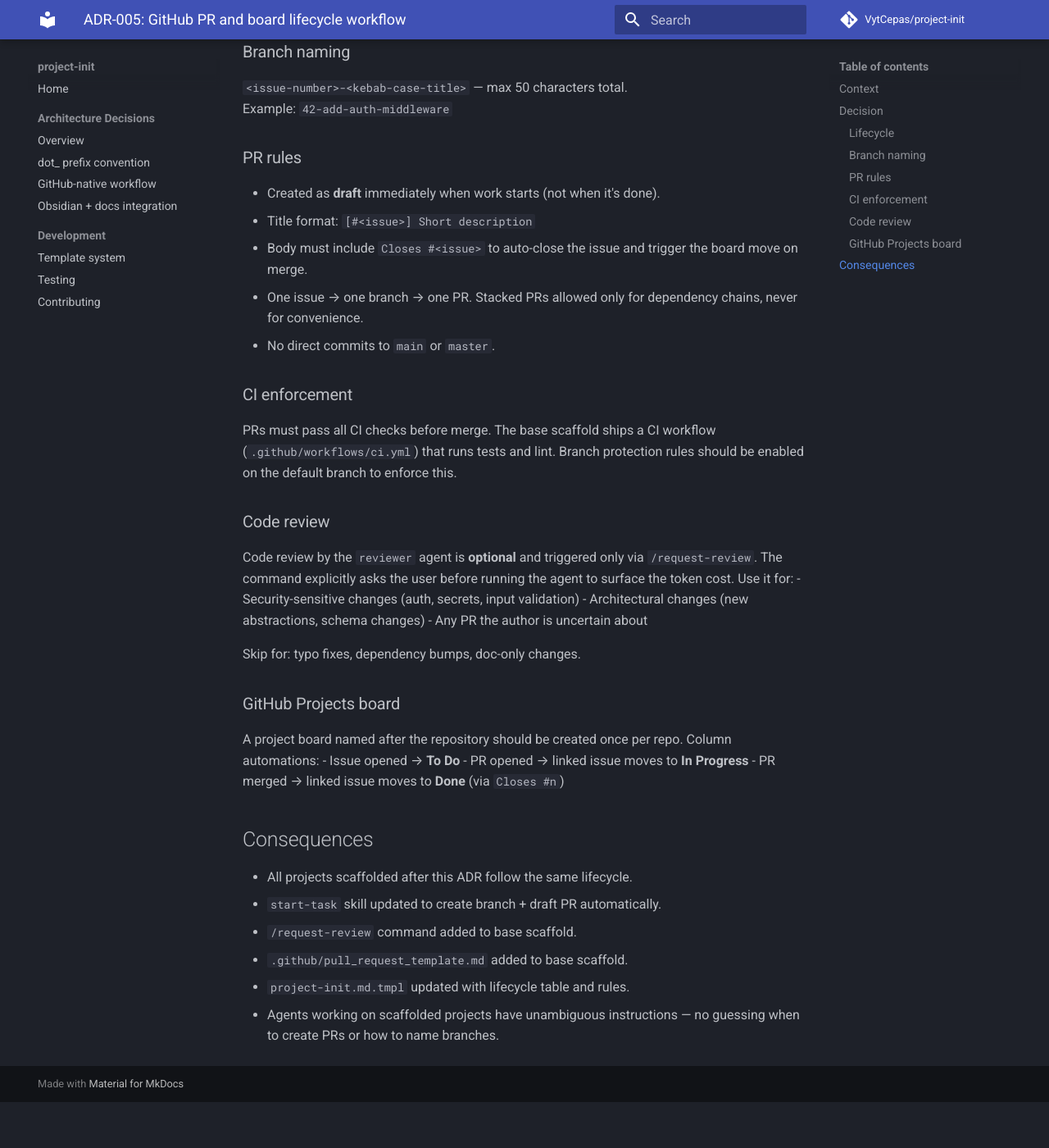
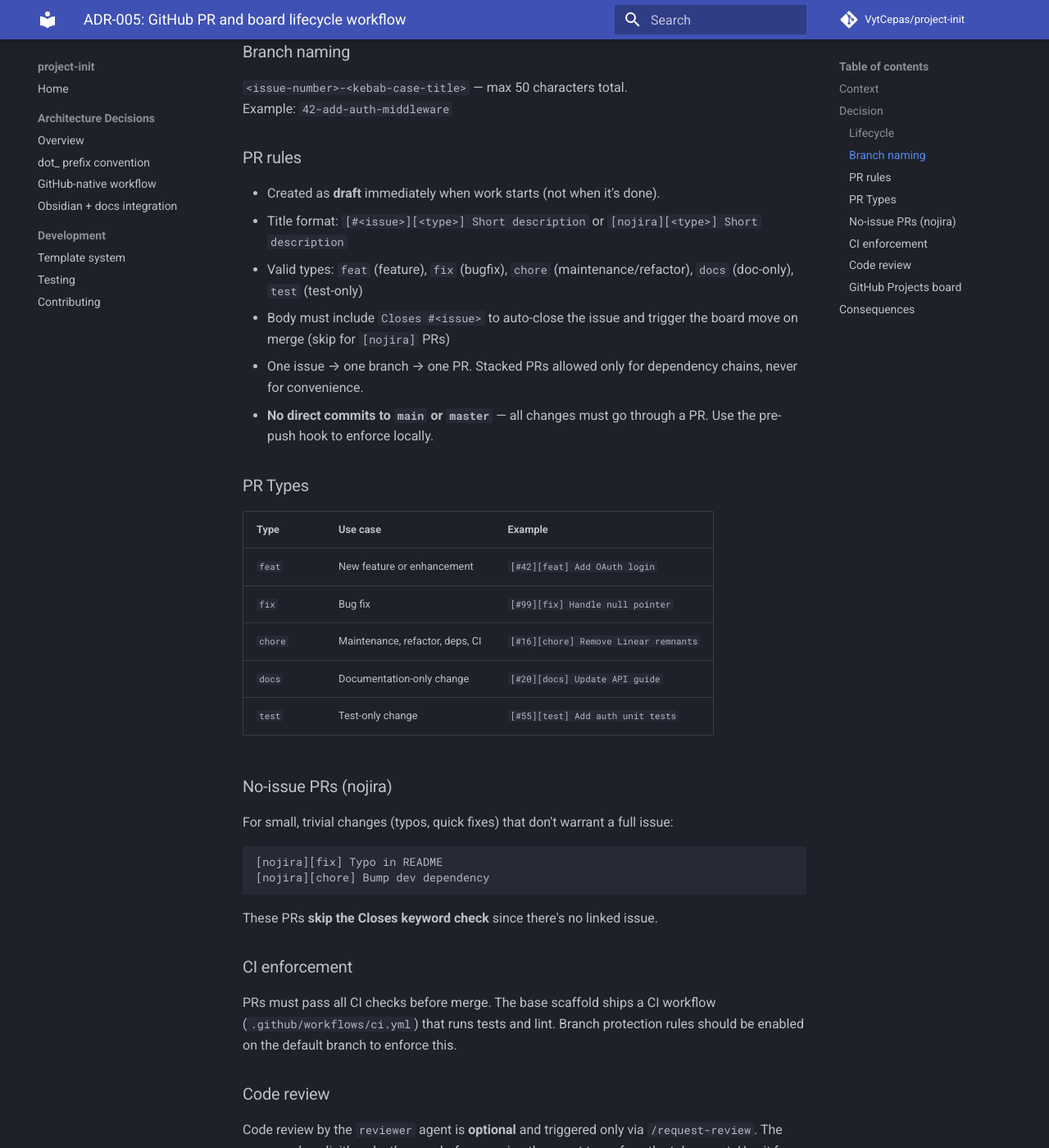
Before and after one commit to VytCepas/project-init, an MkDocs documentation site: the page built from docs/adr/adr-005-github-pr-board-workflow.md, in a window 1280 px wide and 1400 px high, scrolled down 1025 px. Shown: the whole window at 82% size. Built offline with MkDocs 1.6.1 and Material for MkDocs 9.7.7, drawn with Linux system fonts in a browser that asks for light colours; comment, search, counter and statistics services are not loaded; before the commit the page ends 2369 px from its top, so only the background shows below that.

Commit message:
[#17] Enhanced PR naming convention — require type prefixes and prevent direct main commits
Enforce PR title format: [#N][type] or [nojira][type] where type ∈ {feat, fix, chore, docs, test}
- Add type validation regex to validate-pr.yml workflow
- Support [nojira] PRs for small hotfixes without linked issues
- Add pre-push hook template to prevent direct pushes to main/master
- Update documentation (ADRs, copilot-instructions, GEMINI, AGENTS, project-init templates)
- Update start-task skill to prompt for work type
- Add tests: validate PR format, nojira support, pre-push hook creation
- Sync example project files with new conventions
- All scaffold tests pass (128 passed, 4 skipped)

Benefits:
- Type visibility in PR lists (git log, GitHub UI)
- Clear separation of concerns (feature vs fix vs chore vs docs vs test)
- Support for low-friction hotfixes without full issue creation
- Strong enforcement against accidental main branch commits
- Convention propagated to all scaffolded projects

Co-Authored-By: Claude Haiku 4.5 <noreply@anthropic.com>

Closes #17

````diff
--- a/docs/adr/adr-005-github-pr-board-workflow.md
+++ b/docs/adr/adr-005-github-pr-board-workflow.md
@@ -38,10 +38,30 @@ Example: `42-add-auth-middleware`
 ### PR rules
 
 - Created as **draft** immediately when work starts (not when it's done).
-- Title format: `[#<issue>] Short description`
-- Body must include `Closes #<issue>` to auto-close the issue and trigger the board move on merge.
+- Title format: `[#<issue>][<type>] Short description` or `[nojira][<type>] Short description`
+- Valid types: `feat` (feature), `fix` (bugfix), `chore` (maintenance/refactor), `docs` (doc-only), `test` (test-only)
+- Body must include `Closes #<issue>` to auto-close the issue and trigger the board move on merge (skip for `[nojira]` PRs)
 - One issue → one branch → one PR. Stacked PRs allowed only for dependency chains, never for convenience.
-- No direct commits to `main` or `master`.
+- **No direct commits to `main` or `master`** — all changes must go through a PR. Use the pre-push hook to enforce locally.
+
+### PR Types
+
+| Type | Use case | Example |
+|---|---|---|
+| `feat` | New feature or enhancement | `[#42][feat] Add OAuth login` |
+| `fix` | Bug fix | `[#99][fix] Handle null pointer` |
+| `chore` | Maintenance, refactor, deps, CI | `[#16][chore] Remove Linear remnants` |
+| `docs` | Documentation-only change | `[#20][docs] Update API guide` |
+| `test` | Test-only change | `[#55][test] Add auth unit tests` |
+
+### No-issue PRs (nojira)
+
+For small, trivial changes (typos, quick fixes) that don't warrant a full issue:
+```
+[nojira][fix] Typo in README
+[nojira][chore] Bump dev dependency
+```
+These PRs **skip the Closes keyword check** since there's no linked issue.
 
 ### CI enforcement
 
````
Also changed, not shown: AGENTS.md (+7 -1 lines), GEMINI.md (+3 -2 lines), docs/adr/adr-003-github-native-workflow.md (+2 -2 lines), examples/python-project/.claude/project-init.md (+12 -1 lines), examples/python-project/.claude/skills/start-task/SKILL.md (+11 -4 lines), templates/base/dot_claude/skills/start-task/SKILL.md (+11 -4 lines), templates/base/dot_github/pull_request_template.md (+3 -0 lines), .github/copilot-instructions.md, 5 other files.
